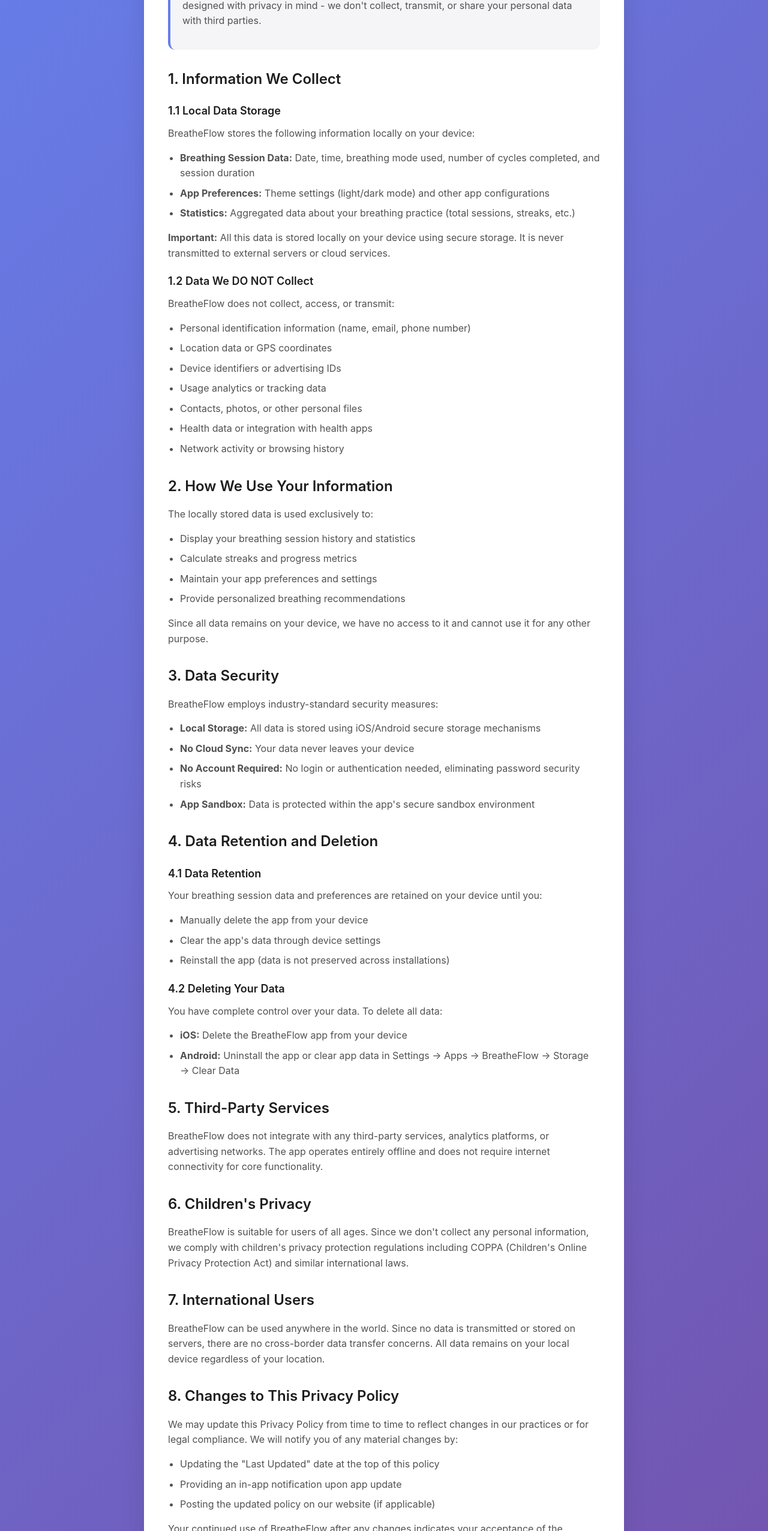
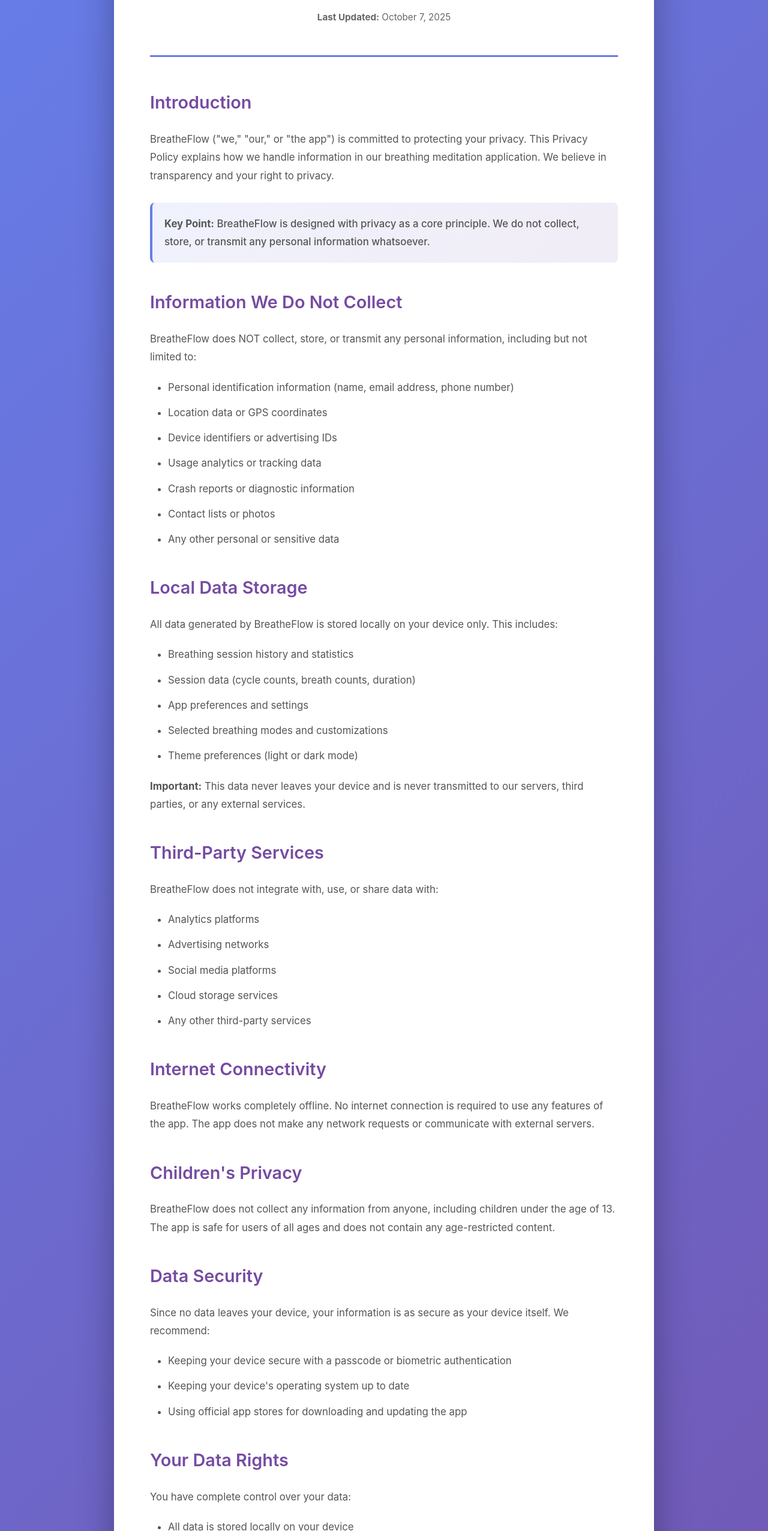
Before and after one commit to aromail1234/website, a plain HTML site: page breath-flow/policy/index.html in a window 1280 px wide. Shown: the part 229-2782 px from the top of the page at 60% size. Drawn offline with Linux system fonts and the light colour scheme.

Commit message:
Update index.html

```diff
--- a/breath-flow/policy/index.html
+++ b/breath-flow/policy/index.html
@@ -3,7 +3,8 @@
 <head>
     <meta charset="UTF-8">
     <meta name="viewport" content="width=device-width, initial-scale=1.0">
-    <title>Privacy Policy - BreatheFlow</title>
+    <meta name="description" content="Privacy Policy for BreatheFlow - Your Personal Breathing Coach">
+    <title>BreatheFlow Privacy Policy</title>
     <style>
         * {
             margin: 0;
@@ -12,231 +13,312 @@
         }
 
         body {
-            font-family: -apple-system, BlinkMacSystemFont, 'SF Pro Text', 'Segoe UI', Roboto, Helvetica, Arial, sans-serif;
-            line-height: 1.6;
-            color: #1d1d1f;
+            font-family: -apple-system, BlinkMacSystemFont, 'Segoe UI', Roboto, 'Helvetica Neue', Arial, sans-serif;
+            line-height: 1.8;
+            color: #333;
             background: linear-gradient(135deg, #667eea 0%, #764ba2 100%);
+            min-height: 100vh;
             padding: 20px;
         }
 
         .container {
-            max-width: 800px;
+            max-width: 900px;
             margin: 0 auto;
             background: white;
-            padding: 40px;
             border-radius: 20px;
-            box-shadow: 0 10px 40px rgba(0, 0, 0, 0.1);
+            box-shadow: 0 20px 60px rgba(0, 0, 0, 0.3);
+            padding: 60px;
+            animation: fadeIn 0.6s ease-in;
+        }
+
+        @keyframes fadeIn {
+            from {
+                opacity: 0;
+                transform: translateY(20px);
+            }
+            to {
+                opacity: 1;
+                transform: translateY(0);
+            }
+        }
+
+        .header {
+            text-align: center;
+            margin-bottom: 50px;
+            padding-bottom: 30px;
+            border-bottom: 3px solid #667eea;
         }
 
         h1 {
-            font-family: -apple-system, BlinkMacSystemFont, 'SF Pro Display', sans-serif;
-            font-size: 36px;
-            font-weight: 600;
             color: #667eea;
+            font-size: 2.5em;
             margin-bottom: 10px;
+            font-weight: 700;
+        }
+
+        .app-name {
+            background: linear-gradient(135deg, #667eea 0%, #764ba2 100%);
+            -webkit-background-clip: text;
+            -webkit-text-fill-color: transparent;
+            background-clip: text;
         }
 
         .last-updated {
-            color: #86868b;
-            font-size: 14px;
-            margin-bottom: 30px;
+            color: #666;
+            font-size: 0.95em;
+            margin-top: 10px;
         }
 
         h2 {
-            font-family: -apple-system, BlinkMacSystemFont, 'SF Pro Display', sans-serif;
-            font-size: 24px;
+            color: #764ba2;
+            font-size: 1.8em;
+            margin-top: 40px;
+            margin-bottom: 20px;
             font-weight: 600;
-            color: #1d1d1f;
-            margin-top: 30px;
-            margin-bottom: 15px;
         }
 
-        h3 {
-            font-size: 18px;
-            font-weight: 600;
-            color: #1d1d1f;
-            margin-top: 20px;
-            margin-bottom: 10px;
+        h2:first-of-type {
+            margin-top: 0;
         }
 
         p {
-            margin-bottom: 15px;
-            color: #515154;
+            margin-bottom: 20px;
+            color: #555;
+            font-size: 1.05em;
         }
 
         ul {
-            margin-left: 20px;
-            margin-bottom: 15px;
+            margin: 20px 0;
+            padding-left: 30px;
         }
 
         li {
-            margin-bottom: 8px;
-            color: #515154;
+            margin-bottom: 12px;
+            color: #555;
+            font-size: 1.05em;
         }
 
-        .highlight {
-            background: #f5f5f7;
+        .highlight-box {
+            background: linear-gradient(135deg, rgba(102, 126, 234, 0.1) 0%, rgba(118, 75, 162, 0.1) 100%);
+            border-left: 4px solid #667eea;
             padding: 20px;
-            border-radius: 12px;
-            margin: 20px 0;
-            border-left: 4px solid #667eea;
+            margin: 30px 0;
+            border-radius: 8px;
         }
 
-        .contact {
-            background: linear-gradient(135deg, #667eea 0%, #764ba2 100%);
-            color: white;
-            padding: 20px;
-            border-radius: 12px;
-            margin-top: 30px;
+        .highlight-box p {
+            margin-bottom: 0;
+            font-weight: 500;
         }
 
-        .contact h3 {
-            color: white;
-            margin-top: 0;
+        .contact-section {
+            background: #f8f9fa;
+            padding: 30px;
+            border-radius: 12px;
+            margin-top: 40px;
+            text-align: center;
         }
 
-        .contact p {
-            color: rgba(255, 255, 255, 0.9);
+        .contact-section h2 {
+            margin-top: 0;
+            margin-bottom: 20px;
         }
 
-        a {
+        .email-link {
             color: #667eea;
             text-decoration: none;
+            font-weight: 600;
+            font-size: 1.1em;
+            transition: color 0.3s ease;
         }
 
-        a:hover {
+        .email-link:hover {
+            color: #764ba2;
             text-decoration: underline;
         }
 
-        @media (max-width: 600px) {
+        .footer {
+            text-align: center;
+            margin-top: 50px;
+            padding-top: 30px;
+            border-top: 2px solid #e0e0e0;
+            color: #888;
+            font-size: 0.9em;
+        }
+
+        @media (max-width: 768px) {
             .container {
                 padding: 30px 20px;
             }
 
             h1 {
-                font-size: 28px;
+                font-size: 2em;
             }
 
             h2 {
-                font-size: 20px;
+                font-size: 1.5em;
+            }
+
+            body {
+                padding: 10px;
             }
         }
     </style>
 </head>
 <body>
     <div class="container">
-        <h1>Privacy Policy</h1>
-        <p class="last-updated">Last Updated: October 2, 2025</p>
-
-        <div class="highlight">
-            <p><strong>Your Privacy Matters:</strong> BreatheFlow is committed to protecting your privacy. This app is designed with privacy in mind - we don't collect, transmit, or share your personal data with third parties.</p>
+        <div class="header">
+            <h1>Privacy Policy</h1>
+            <h1 class="app-name">BreatheFlow</h1>
+            <p class="last-updated"><strong>Last Updated:</strong> October 7, 2025</p>
         </div>
 
-        <h2>1. Information We Collect</h2>
+        <h2>Introduction</h2>
+        <p>
+            BreatheFlow ("we," "our," or "the app") is committed to protecting your privacy.
+            This Privacy Policy explains how we handle information in our breathing meditation application.
+            We believe in transparency and your right to privacy.
+        </p>
 
-        <h3>1.1 Local Data Storage</h3>
-        <p>BreatheFlow stores the following information locally on your device:</p>
+        <div class="highlight-box">
+            <p>
+                <strong>Key Point:</strong> BreatheFlow is designed with privacy as a core principle.
+                We do not collect, store, or transmit any personal information whatsoever.
+            </p>
+        </div>
+
+        <h2>Information We Do Not Collect</h2>
+        <p>
+            BreatheFlow does NOT collect, store, or transmit any personal information, including but not limited to:
+        </p>
         <ul>
-            <li><strong>Breathing Session Data:</strong> Date, time, breathing mode used, number of cycles completed, and session duration</li>
-            <li><strong>App Preferences:</strong> Theme settings (light/dark mode) and other app configurations</li>
-            <li><strong>Statistics:</strong> Aggregated data about your breathing practice (total sessions, streaks, etc.)</li>
-        </ul>
-        <p><strong>Important:</strong> All this data is stored locally on your device using secure storage. It is never transmitted to external servers or cloud services.</p>
-
-        <h3>1.2 Data We DO NOT Collect</h3>
-        <p>BreatheFlow does not collect, access, or transmit:</p>
-        <ul>
-            <li>Personal identification information (name, email, phone number)</li>
+            <li>Personal identification information (name, email address, phone number)</li>
             <li>Location data or GPS coordinates</li>
             <li>Device identifiers or advertising IDs</li>
             <li>Usage analytics or tracking data</li>
-            <li>Contacts, photos, or other personal files</li>
-            <li>Health data or integration with health apps</li>
-            <li>Network activity or browsing history</li>
+            <li>Crash reports or diagnostic information</li>
+            <li>Contact lists or photos</li>
+            <li>Any other personal or sensitive data</li>
         </ul>
 
-        <h2>2. How We Use Your Information</h2>
-        <p>The locally stored data is used exclusively to:</p>
+        <h2>Local Data Storage</h2>
+        <p>
+            All data generated by BreatheFlow is stored locally on your device only. This includes:
+        </p>
         <ul>
-            <li>Display your breathing session history and statistics</li>
-            <li>Calculate streaks and progress metrics</li>
-            <li>Maintain your app preferences and settings</li>
-            <li>Provide personalized breathing recommendations</li>
+            <li>Breathing session history and statistics</li>
+            <li>Session data (cycle counts, breath counts, duration)</li>
+            <li>App preferences and settings</li>
+            <li>Selected breathing modes and customizations</li>
+            <li>Theme preferences (light or dark mode)</li>
         </ul>
-        <p>Since all data remains on your device, we have no access to it and cannot use it for any other purpose.</p>
+        <p>
+            <strong>Important:</strong> This data never leaves your device and is never transmitted to our servers,
+            third parties, or any external services.
+        </p>
 
-        <h2>3. Data Security</h2>
-        <p>BreatheFlow employs industry-standard security measures:</p>
+        <h2>Third-Party Services</h2>
+        <p>
+            BreatheFlow does not integrate with, use, or share data with:
+        </p>
         <ul>
-            <li><strong>Local Storage:</strong> All data is stored using iOS/Android secure storage mechanisms</li>
-            <li><strong>No Cloud Sync:</strong> Your data never leaves your device</li>
-            <li><strong>No Account Required:</strong> No login or authentication needed, eliminating password security risks</li>
-            <li><strong>App Sandbox:</strong> Data is protected within the app's secure sandbox environment</li>
+            <li>Analytics platforms</li>
+            <li>Advertising networks</li>
+            <li>Social media platforms</li>
+            <li>Cloud storage services</li>
+            <li>Any other third-party services</li>
         </ul>
 
-        <h2>4. Data Retention and Deletion</h2>
+        <h2>Internet Connectivity</h2>
+        <p>
+            BreatheFlow works completely offline. No internet connection is required to use any features
+            of the app. The app does not make any network requests or communicate with external servers.
+        </p>
 
-        <h3>4.1 Data Retention</h3>
-        <p>Your breathing session data and preferences are retained on your device until you:</p>
+        <h2>Children's Privacy</h2>
+        <p>
+            BreatheFlow does not collect any information from anyone, including children under the age of 13.
+            The app is safe for users of all ages and does not contain any age-restricted content.
+        </p>
+
+        <h2>Data Security</h2>
+        <p>
+            Since no data leaves your device, your information is as secure as your device itself.
+            We recommend:
+        </p>
         <ul>
-            <li>Manually delete the app from your device</li>
-            <li>Clear the app's data through device settings</li>
-            <li>Reinstall the app (data is not preserved across installations)</li>
+            <li>Keeping your device secure with a passcode or biometric authentication</li>
+            <li>Keeping your device's operating system up to date</li>
+            <li>Using official app stores for downloading and updating the app</li>
         </ul>
 
-        <h3>4.2 Deleting Your Data</h3>
-        <p>You have complete control over your data. To delete all data:</p>
+        <h2>Your Data Rights</h2>
+        <p>
+            You have complete control over your data:
+        </p>
         <ul>
-            <li><strong>iOS:</strong> Delete the BreatheFlow app from your device</li>
-            <li><strong>Android:</strong> Uninstall the app or clear app data in Settings → Apps → BreatheFlow → Storage → Clear Data</li>
+            <li>All data is stored locally on your device</li>
+            <li>You can delete all app data by uninstalling the application</li>
+            <li>No account or registration is required to use BreatheFlow</li>
+            <li>You can clear app data through your device's settings at any time</li>
         </ul>
 
-        <h2>5. Third-Party Services</h2>
-        <p>BreatheFlow does not integrate with any third-party services, analytics platforms, or advertising networks. The app operates entirely offline and does not require internet connectivity for core functionality.</p>
+        <h2>App Permissions</h2>
+        <p>
+            BreatheFlow requests minimal permissions:
+        </p>
+        <ul>
+            <li><strong>Haptic Feedback:</strong> To provide tactile feedback during breathing exercises</li>
+            <li><strong>Local Storage:</strong> To save your session history and preferences on your device</li>
+        </ul>
+        <p>
+            BreatheFlow does not request access to your camera, microphone, contacts, location, or any other
+            sensitive device features.
+        </p>
 
-        <h2>6. Children's Privacy</h2>
-        <p>BreatheFlow is suitable for users of all ages. Since we don't collect any personal information, we comply with children's privacy protection regulations including COPPA (Children's Online Privacy Protection Act) and similar international laws.</p>
+        <h2>Changes to This Privacy Policy</h2>
+        <p>
+            We may update this Privacy Policy from time to time to reflect changes in our practices or for
+            legal or regulatory reasons. Any changes will be:
+        </p>
+        <ul>
+            <li>Reflected on this page with an updated "Last Updated" date</li>
+            <li>Communicated through the app if significant changes are made</li>
+            <li>Effective immediately upon posting</li>
+        </ul>
+        <p>
+            We encourage you to review this Privacy Policy periodically.
+        </p>
 
-        <h2>7. International Users</h2>
-        <p>BreatheFlow can be used anywhere in the world. Since no data is transmitted or stored on servers, there are no cross-border data transfer concerns. All data remains on your local device regardless of your location.</p>
-
-        <h2>8. Changes to This Privacy Policy</h2>
-        <p>We may update this Privacy Policy from time to time to reflect changes in our practices or for legal compliance. We will notify you of any material changes by:</p>
+        <h2>App Store Compliance</h2>
+        <p>
+            This privacy policy complies with:
+        </p>
         <ul>
-            <li>Updating the "Last Updated" date at the top of this policy</li>
-            <li>Providing an in-app notification upon app update</li>
-            <li>Posting the updated policy on our website (if applicable)</li>
-        </ul>
-        <p>Your continued use of BreatheFlow after any changes indicates your acceptance of the updated Privacy Policy.</p>
-
-        <h2>9. Your Rights</h2>
-        <p>You have the following rights regarding your data:</p>
-        <ul>
-            <li><strong>Access:</strong> You can view all your data within the app's History screen</li>
-            <li><strong>Deletion:</strong> You can delete the app at any time to remove all data</li>
-            <li><strong>Portability:</strong> Since data is not cloud-synced, it remains portable on your device</li>
-            <li><strong>No Tracking:</strong> We don't track you, so there's nothing to opt-out of</li>
+            <li>Apple App Store requirements for iOS applications</li>
+            <li>General Data Protection Regulation (GDPR) principles</li>
+            <li>California Consumer Privacy Act (CCPA) requirements</li>
+            <li>Children's Online Privacy Protection Act (COPPA)</li>
         </ul>
 
-        <h2>10. Compliance</h2>
-        <p>BreatheFlow is designed to comply with major privacy regulations including:</p>
-        <ul>
-            <li><strong>GDPR</strong> (General Data Protection Regulation - EU)</li>
-            <li><strong>CCPA</strong> (California Consumer Privacy Act - USA)</li>
-            <li><strong>COPPA</strong> (Children's Online Privacy Protection Act - USA)</li>
-            <li><strong>PIPEDA</strong> (Personal Information Protection - Canada)</li>
-        </ul>
-        <p>Since we don't collect personal data, most regulatory requirements don't apply, making BreatheFlow privacy-friendly by design.</p>
-
-        <div class="contact">
-            <h3>Contact Us</h3>
-            <p>If you have any questions, concerns, or requests regarding this Privacy Policy or your data, please contact us:</p>
-            <p><strong>Email:</strong> privacy@breathflow.app</p>
-            <p><strong>Response Time:</strong> We aim to respond to all inquiries within 48 hours.</p>
+        <div class="contact-section">
+            <h2>Contact Us</h2>
+            <p>
+                If you have any questions, concerns, or suggestions about this Privacy Policy or
+                BreatheFlow, please contact us:
+            </p>
+            <p style="margin-top: 20px;">
+                <strong>Email:</strong> <a href="mailto:cancn218@icloud.com" class="email-link">cancn218@icloud.com</a>
+            </p>
+            <p style="margin-top: 20px; color: #666; font-size: 0.95em;">
+                We will respond to your inquiry as soon as possible, typically within 48 hours.
+            </p>
         </div>
 
-        <h2>11. Acknowledgment</h2>
-        <p>By using BreatheFlow, you acknowledge that you have read and understood this Privacy Policy and agree to its terms.</p>
+        <div class="footer">
+            <p>© 2025 BreatheFlow. All rights reserved.</p>
+            <p>Your privacy is our priority.</p>
+        </div>
     </div>
 </body>
 </html>
```
